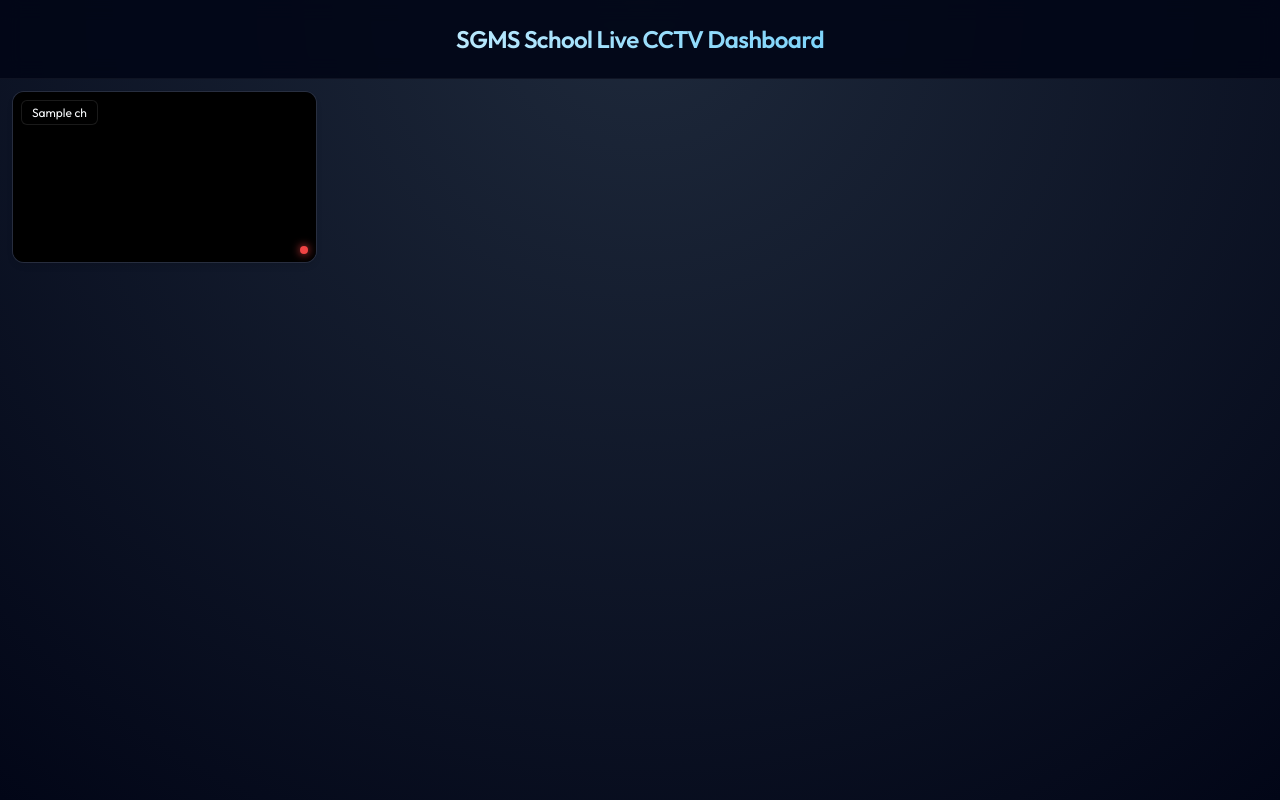
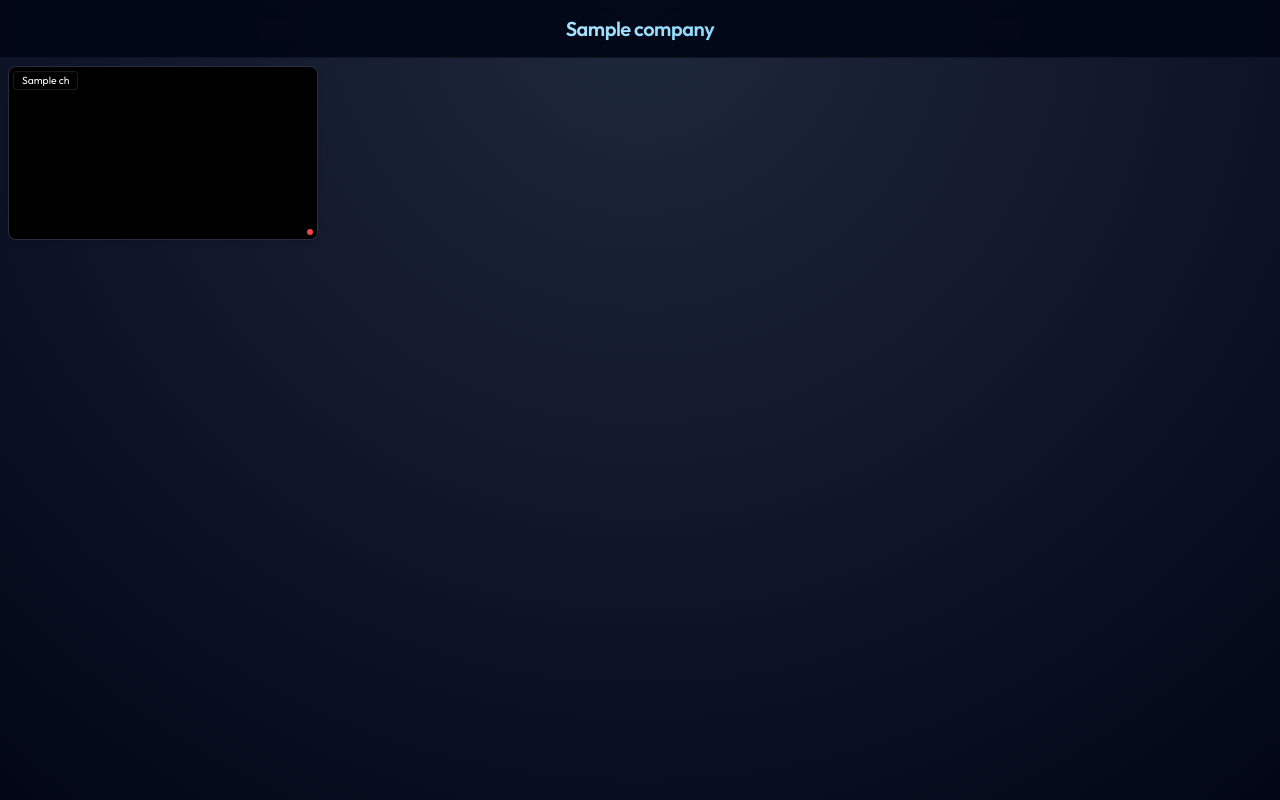
Before and after one commit to deepakkumar365/CCTV, a Flask app: template templates/index.html in a window 1280 px wide. Run offline with Flask 3, Linux system fonts and the light colour scheme; the template is opened without the code that fills it: most values are stand-ins (such as "Sample title", 1, 10 or a date in 2020).

Commit message:
Update company name to SGMS Old Age home

```diff
--- a/app.py
+++ b/app.py
@@ -2,30 +2,50 @@ import os
 import subprocess
 import threading
 import time
-from flask import Flask, render_template, send_from_directory
+from flask import Flask, render_template, send_from_directory, abort
 
 app = Flask(__name__)
 
-# Configuration
-BASE_RTSP_URL = "rtsp://admin:admin%40123@117.216.45.115:554/Streaming/Channels/"
+# Configuration for multiple companies
+# To add a new company, simply add an entry here
+COMPANIES = {
+    "sgms": {
+        "name": "SGMS Old Age home",
+        "rtsp_base": "rtsp://admin:admin%40123@117.216.45.115:554/Streaming/Channels/",
+        "num_channels": 16,
+        "stream_suffix": "02" # Substream 2
+    },
+    # "other_company": {
+    #     "name": "Other Company CCTV",
+    #     "rtsp_base": "rtsp://user:pass@IP:port/Streaming/Channels/",
+    #     "num_channels": 4,
+    #     "stream_suffix": "02"
+    # }
+}
+
 HLS_BASE_DIR = os.path.join("static", "live")
 
-# Define 16 channels using Substream 2 (X02 pattern)
-CHANNELS = {
-    f"channel{i}": {
-        "name": f"Camera {i}",
-        "url": f"{BASE_RTSP_URL}{i}02",
-        "dir": os.path.join(HLS_BASE_DIR, f"channel{i}"),
-        "file": os.path.join(HLS_BASE_DIR, f"channel{i}", "stream.m3u8")
-    } for i in range(1, 17)
-}
+def get_channel_config(company_id):
+    """Generates channel configuration for a specific company."""
+    if company_id not in COMPANIES:
+        return None
 
-# Ensure all HLS directories exist
-for ch_data in CHANNELS.values():
-    os.makedirs(ch_data["dir"], exist_ok=True)
+    comp = COMPANIES[company_id]
+    channels = {}
+    for i in range(1, comp["num_channels"] + 1):
+        ch_id = f"channel{i}"
+        channels[ch_id] = {
+            "name": f"Camera {i}",
+            "url": f"{comp['rtsp_base']}{i}{comp['stream_suffix']}",
+            "dir": os.path.join(HLS_BASE_DIR, company_id, ch_id),
+            "file": os.path.join(HLS_BASE_DIR, company_id, ch_id, "stream.m3u8")
+        }
+    return channels
 
-def start_ffmpeg(channel_id, rtsp_url, m3u8_file):
-    """Starts the FFmpeg process for a specific channel."""
+def start_ffmpeg(company_id, channel_id, rtsp_url, m3u8_file):
+    """Starts the FFmpeg process for a specific channel of a company."""
+    os.makedirs(os.path.dirname(m3u8_file), exist_ok=True)
+
     ffmpeg_cmd = [
         "ffmpeg",
         "-rtsp_transport", "tcp",
@@ -33,47 +53,63 @@ def start_ffmpeg(channel_id, rtsp_url, m3u8_file):
         "-c:v", "copy",
         "-c:a", "aac",
         "-hls_time", "2",
-        "-hls_list_size", "3",  # Reduced list size for 16 channels to save space/memory
+        "-hls_list_size", "3",
         "-hls_flags", "delete_segments",
         "-f", "hls",
         m3u8_file
     ]
 
     while True:
-        print(f"Starting FFmpeg for {channel_id}...")
+        print(f"Starting FFmpeg for {company_id}/{channel_id}...")
         process = subprocess.Popen(ffmpeg_cmd, stdout=subprocess.DEVNULL, stderr=subprocess.DEVNULL)
 
-        # Monitor the process
         while process.poll() is None:
             time.sleep(10)
 
-        print(f"FFmpeg for {channel_id} died. Restarting in 5 seconds...")
+        print(f"FFmpeg for {company_id}/{channel_id} died. Restarting in 5 seconds...")
         time.sleep(5)
 
-# Start FFmpeg for each channel in background threads
-for ch_id, ch_data in CHANNELS.items():
-    thread = threading.Thread(target=start_ffmpeg, args=(ch_id, ch_data["url"], ch_data["file"]), daemon=True)
-    thread.start()
+# Start FFmpeg threads for all configured companies
+for comp_id in COMPANIES:
+    channels = get_channel_config(comp_id)
+    for ch_id, ch_data in channels.items():
+        thread = threading.Thread(
+            target=start_ffmpeg,
+            args=(comp_id, ch_id, ch_data["url"], ch_data["file"]),
+            daemon=True
+        )
+        thread.start()
 
 @app.route("/")
-def index():
-    return render_template("index.html", channels=CHANNELS)
+def home():
+    return "CCTV Monitoring System Active. Use /company/<id> to view streams."
 
-@app.route("/status")
-def status():
-    """Returns the status of all channels."""
+@app.route("/company/<company_id>")
+def company_view(company_id):
+    if company_id not in COMPANIES:
+        abort(404)
+
+    channels = get_channel_config(company_id)
+    return render_template("index.html", company=COMPANIES[company_id], channels=channels, company_id=company_id)
+
+@app.route("/status/<company_id>")
+def status(company_id):
+    if company_id not in COMPANIES:
+        abort(404)
+
+    channels = get_channel_config(company_id)
     results = {}
-    for ch_id, ch_data in CHANNELS.items():
+    for ch_id, ch_data in channels.items():
         results[ch_id] = "online" if os.path.exists(ch_data["file"]) else "offline"
     return results
 
-@app.route("/stream/<channel_id>/<path:filename>")
-def serve_stream(channel_id, filename):
-    if channel_id in CHANNELS:
-        return send_from_directory(CHANNELS[channel_id]["dir"], filename)
+@app.route("/stream/<company_id>/<channel_id>/<path:filename>")
+def serve_stream(company_id, channel_id, filename):
+    channels = get_channel_config(company_id)
+    if channels and channel_id in channels:
+        return send_from_directory(channels[channel_id]["dir"], filename)
     return "Not Found", 404
 
 if __name__ == "__main__":
-    # Use 0.0.0.0 to be reachable in Docker/Render
     port = int(os.environ.get("PORT", 5000))
-    app.run(host="0.0.0.0", port=port, debug=False, threaded=True)
+    app.run(host="0.0.0.0", port=port, threaded=True)
--- a/templates/index.html
+++ b/templates/index.html
@@ -3,7 +3,7 @@
 <head>
     <meta charset="UTF-8">
     <meta name="viewport" content="width=device-width, initial-scale=1.0">
-    <title>SGMS School Live CCTV Dashboard</title>
+    <title>{{ company.name }} Dashboard</title>
     <script src="https://cdn.jsdelivr.net/npm/hls.js@latest"></script>
     <link href="https://fonts.googleapis.com/css2?family=Outfit:wght@300;400;600&display=swap" rel="stylesheet">
     <style>
@@ -33,7 +33,7 @@
         }
 
         header {
-            padding: 1.5rem;
+            padding: 1rem;
             text-align: center;
             border-bottom: 1px solid rgba(255, 255, 255, 0.05);
             background: rgba(2, 6, 23, 0.9);
@@ -45,7 +45,7 @@
 
         h1 {
             font-weight: 600;
-            font-size: 1.5rem;
+            font-size: 1.25rem;
             letter-spacing: -0.025em;
             background: linear-gradient(to right, #fff, var(--accent-color));
             -webkit-background-clip: text;
@@ -55,25 +55,24 @@
         .grid-container {
             display: grid;
             grid-template-columns: repeat(4, 1fr);
-            gap: 12px;
-            padding: 12px;
+            gap: 8px;
+            padding: 8px;
             flex-grow: 1;
         }
 
         .camera-card {
             background: var(--card-bg);
             border: 1px solid rgba(255, 255, 255, 0.1);
-            border-radius: 12px;
+            border-radius: 8px;
             overflow: hidden;
             position: relative;
             aspect-ratio: 16 / 9;
             box-shadow: 0 4px 6px -1px rgba(0, 0, 0, 0.1);
-            transition: transform 0.2s, border-color 0.2s;
+            transition: transform 0.2s;
         }
 
         .camera-card:hover {
-            border-color: var(--accent-color);
-            transform: scale(1.02);
+            transform: scale(1.01);
             z-index: 10;
         }
 
@@ -92,13 +91,13 @@
 
         .camera-label {
             position: absolute;
-            top: 8px;
-            left: 8px;
+            top: 4px;
+            left: 4px;
             background: rgba(0, 0, 0, 0.6);
             backdrop-filter: blur(4px);
-            padding: 4px 10px;
-            border-radius: 6px;
-            font-size: 0.75rem;
+            padding: 2px 8px;
+            border-radius: 4px;
+            font-size: 0.65rem;
             font-weight: 500;
             z-index: 5;
             border: 1px solid rgba(255, 255, 255, 0.1);
@@ -106,19 +105,18 @@
 
         .status-indicator {
             position: absolute;
-            bottom: 8px;
-            right: 8px;
-            width: 8px;
-            height: 8px;
+            bottom: 4px;
+            right: 4px;
+            width: 6px;
+            height: 6px;
             border-radius: 50%;
             background: var(--error-color);
-            box-shadow: 0 0 8px var(--error-color);
             z-index: 5;
         }
 
         .status-indicator.online {
             background: var(--online-color);
-            box-shadow: 0 0 8px var(--online-color);
+            box-shadow: 0 0 6px var(--online-color);
         }
 
         .error-overlay {
@@ -131,26 +129,24 @@
             align-items: center;
             justify-content: center;
             background: rgba(0, 0, 0, 0.8);
-            font-size: 0.7rem;
-            color: rgba(255, 255, 255, 0.5);
+            font-size: 0.6rem;
+            color: rgba(255, 255, 255, 0.4);
             z-index: 2;
             display: none;
         }
 
-        /* Mobile Adjustments */
         @media (max-width: 1200px) {
             .grid-container { grid-template-columns: repeat(2, 1fr); }
         }
 
         @media (max-width: 640px) {
             .grid-container { grid-template-columns: 1fr; }
-            h1 { font-size: 1.2rem; }
         }
     </style>
 </head>
 <body>
     <header>
-        <h1>SGMS School Live CCTV Dashboard</h1>
+        <h1>{{ company.name }}</h1>
     </header>
 
     <div class="grid-container">
@@ -160,19 +156,20 @@
             <div class="status-indicator" id="status-{{ ch_id }}"></div>
             <div class="video-wrapper">
                 <video id="video-{{ ch_id }}" muted playsinline></video>
-                <div class="error-overlay" id="error-{{ ch_id }}">Signal Lost</div>
+                <div class="error-overlay" id="error-{{ ch_id }}">SIGNAL LOST</div>
             </div>
         </div>
         {% endfor %}
     </div>
 
     <script>
+        const companyId = "{{ company_id }}";
         const channels = {{ channels | tojson }};
         const players = {};
 
         function initChannel(ch_id) {
             const video = document.getElementById(`video-${ch_id}`);
-            const videoSrc = `/stream/${ch_id}/stream.m3u8`;
+            const videoSrc = `/stream/${companyId}/${ch_id}/stream.m3u8`;
             const statusIndicator = document.getElementById(`status-${ch_id}`);
             const errorOverlay = document.getElementById(`error-${ch_id}`);
 
@@ -185,7 +182,7 @@
                 hls.attachMedia(video);
 
                 hls.on(Hls.Events.MANIFEST_PARSED, () => {
-                    video.play().catch(() => {}); // Autoplay might be blocked without interaction
+                    video.play().catch(() => {});
                     statusIndicator.classList.add('online');
                     errorOverlay.style.display = 'none';
                 });
@@ -208,14 +205,12 @@
             }
         }
 
-        // Initialize all channels
         Object.keys(channels).forEach(ch_id => {
             initChannel(ch_id);
         });
 
-        // Periodic status check
         function checkStatus() {
-            fetch('/status')
+            fetch(`/status/${companyId}`)
                 .then(res => res.json())
                 .then(data => {
                     Object.keys(data).forEach(ch_id => {
@@ -232,9 +227,7 @@
                 });
         }
 
-        setInterval(checkStatus, 10000);
-
-        // Optional: Click to expand or focus (could be added later)
+        setInterval(checkStatus, 15000);
     </script>
 </body>
 </html>
```
